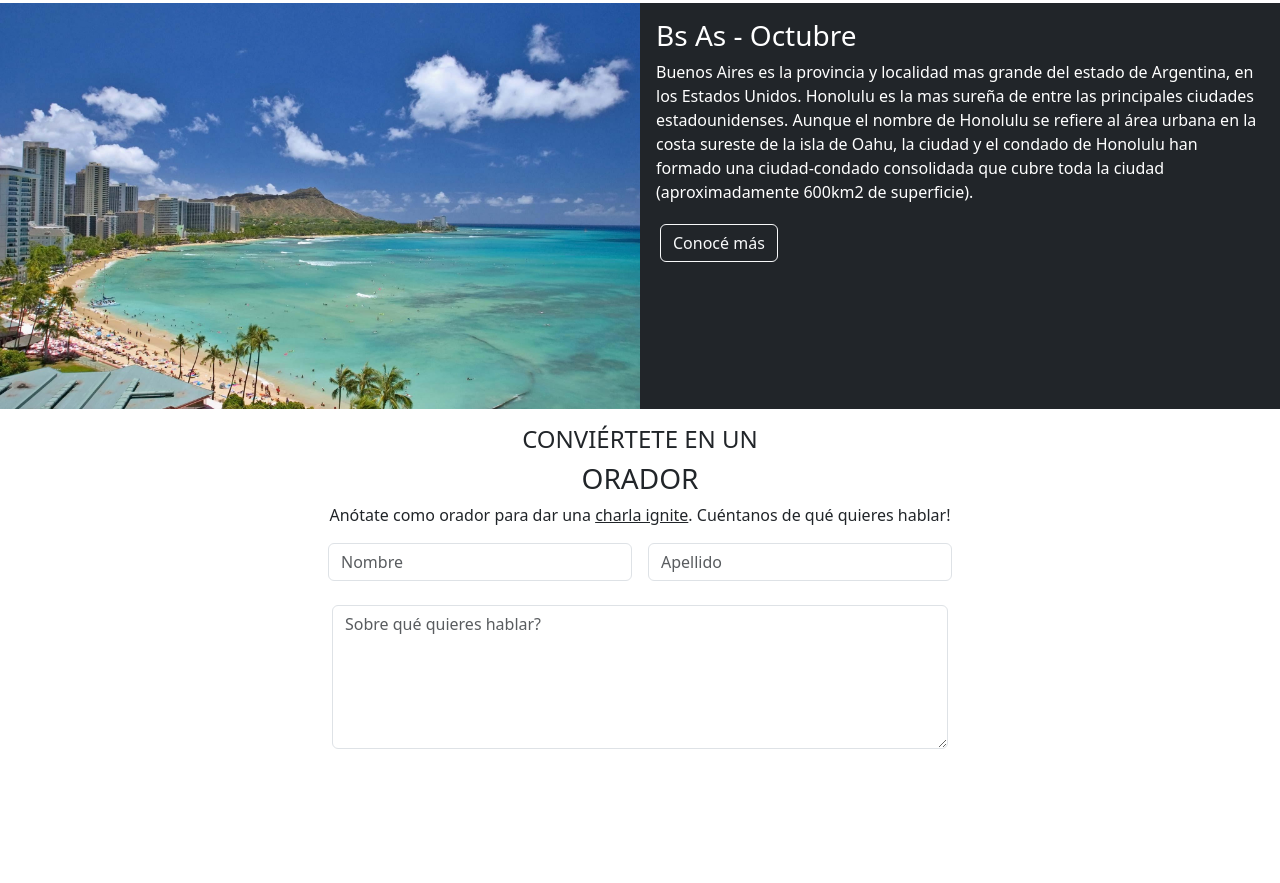
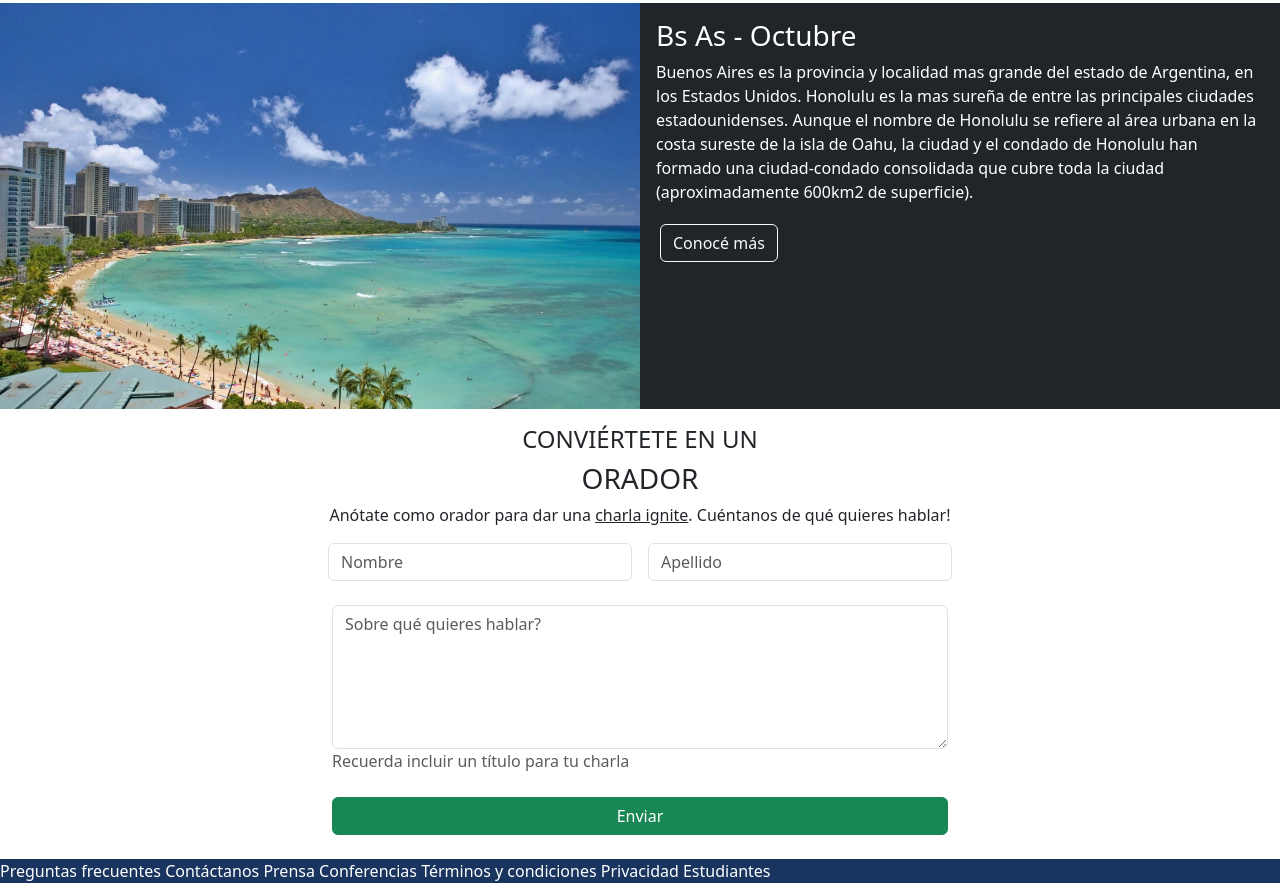
Before and after one commit to DjFernandoIslas/Presentacion, a plain HTML site: page integrador.html in a window 1280 px wide. Shown: the part 1480-2363 px from the top of the page. Before the commit the page ends 2253 px from the top, so only its background shows below. Drawn offline with nearby package versions, Linux system fonts and the light colour scheme.

Commit message:
terminando pagina

```diff
--- a/integrador.html
+++ b/integrador.html
@@ -100,19 +100,18 @@
 </section>
 <!-- Seccion Conviertete en un ORADOR -->
 <section>
+  <!-- Conviertete en un orador TITULO -->
   <div class="d-flex flex-column h-100 text-center mt-3">
     <h4>CONVIÉRTETE EN UN</h4>
   <h3 class="font-weight-bold">ORADOR</h3>
-  <p>Anótate como orador para dar una  <u style="text-decoration: underline;">charla ignite</u>. Cuéntanos de qué quieres hablar!</p>
+  <!-- Conviertete en un orador FORMULARIO -->
+  <p>Anótate como orador para dar una <u class="text-decoration-underline">charla ignite</u>. Cuéntanos de qué quieres hablar!</p>
   </div>
-
-
 <div class="d-flex justify-content-center align-items-center">
 <div class="d-flex w-50">
   <div class="form-group d-inline-block w-50 mx-2">
     <input type="text" class="form-control" id="nombre" name="nombre" placeholder="Nombre">
   </div>
-
   <div class="form-group  d-inline-block w-50 mx-2">
     <input type="text" class="form-control" id="nombre" name="nombre" placeholder="Apellido">
   </div>
@@ -126,7 +125,23 @@
       </div>
     </div>
   </div>
+  <p class="text-muted">Recuerda incluir un título para tu charla</p>
+  <!-- Conviertete en un orador BOTON -->
+  <div class="d-flex justify-content-center mt-4">
+    <button type="submit" class="btn btn-success btn-block w-100">Enviar</button>
+  </div>
 </div>
 </section>
+<footer style="background-color: rgb(25, 53, 95);">
+  <div class>
+    <a class="text-decoration-none text-white" href="">Preguntas frecuentes</a>
+    <a class="text-decoration-none text-white" href="">Contáctanos</a>
+    <a class="text-decoration-none text-white" href="">Prensa</a>
+    <a class="text-decoration-none text-white" href="">Conferencias</a>
+    <a class="text-decoration-none text-white" href="">Términos y condiciones</a>
+    <a class="text-decoration-none text-white" href="">Privacidad</a>
+    <a class="text-decoration-none text-white" href="">Estudiantes</a>
+</div>
+</footer>
 </body>
 </html>
```
